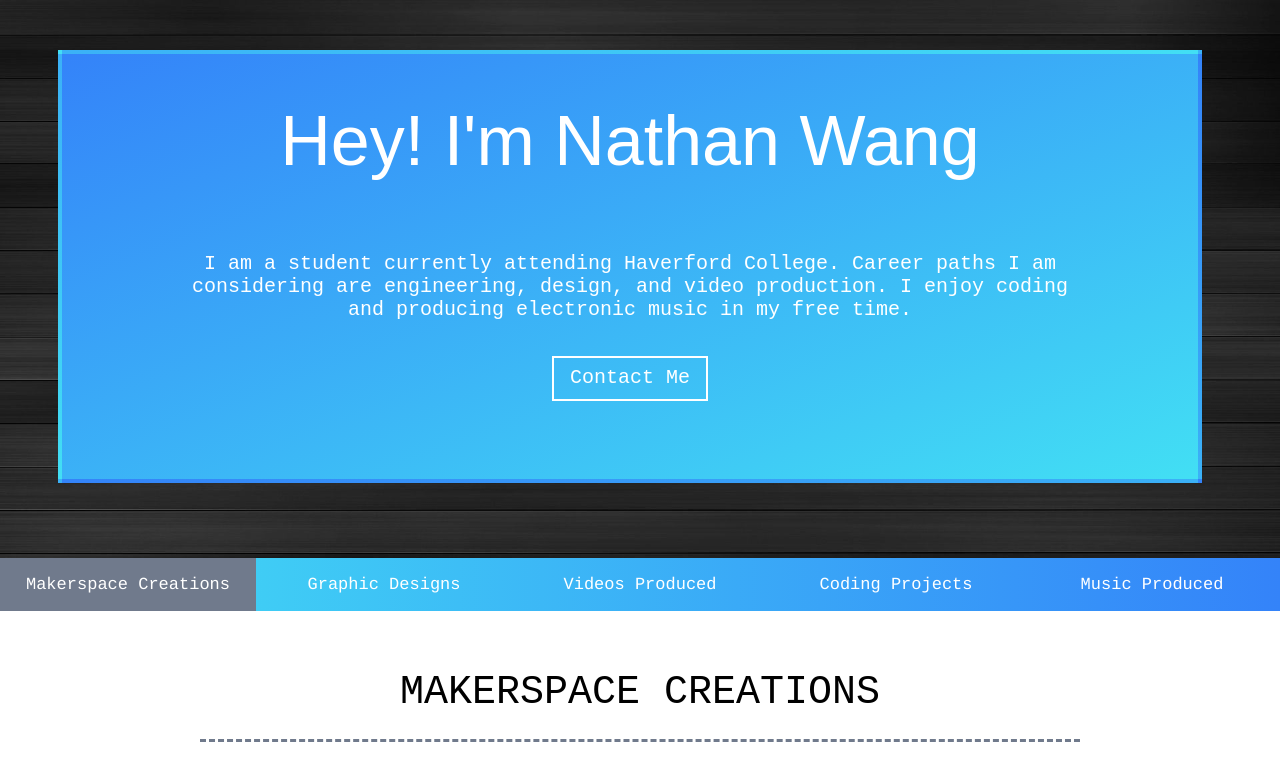
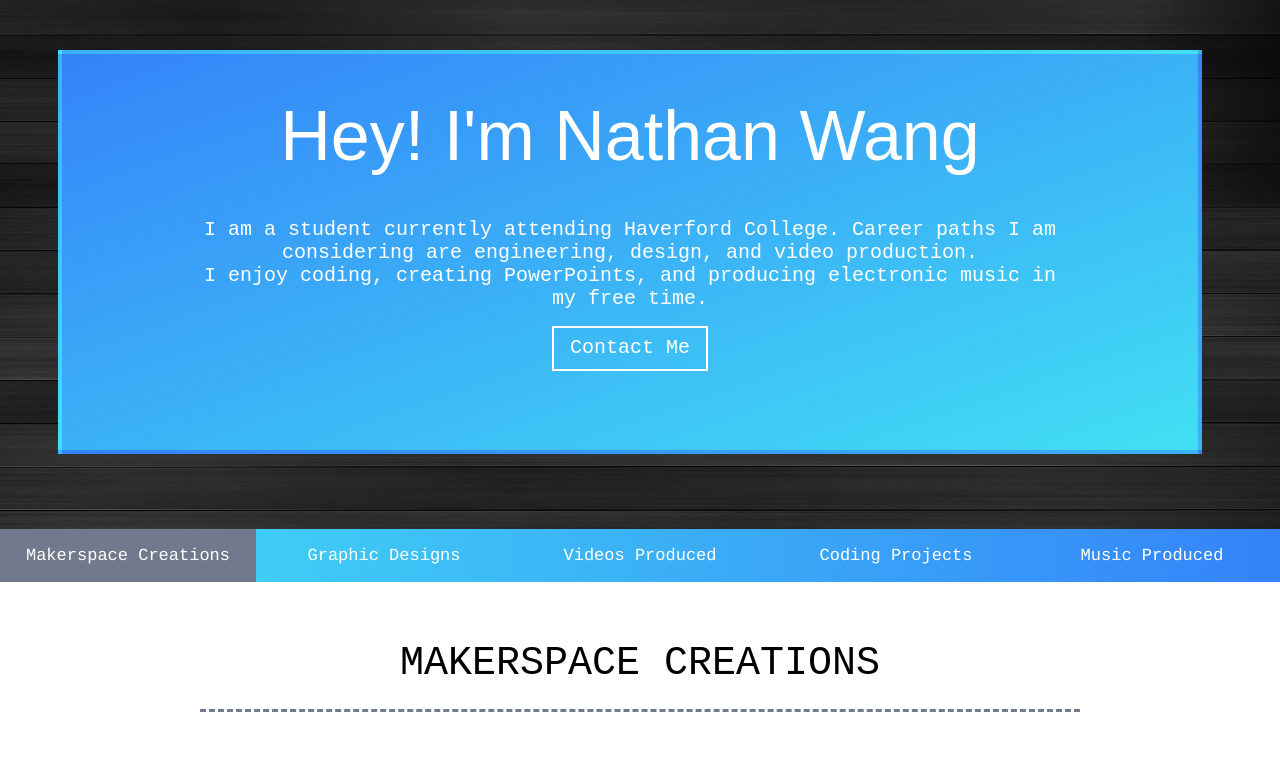
Before and after one commit to natewang36/natewang36.github.io, a plain HTML site: page index.html in a window 1280 px wide. Shown: the top 760 px of the page. Drawn offline with Linux system fonts and the light colour scheme.

Commit message:
6/8/2019 - 12:36AM. Small update.

```diff
--- a/index.html
+++ b/index.html
@@ -17,9 +17,14 @@ Here's where the real stuff starts -->
 <div id ="titlebox-desc">
   <div id = "mainhello-desc" class = 'text'>
     <h1>Hey! I'm Nathan Wang</h1>
-    <br><h2>I am a student currently attending Haverford College. Career paths I am considering are engineering, design, and video production. I enjoy coding and producing electronic music in my free time.</h2>
-    <br><a class="emailbutton" href="mailto:natewang36@gmail.com">Contact Me</a>
   </div>
+  <div id="centertext">
+    <h2>I am a student currently attending Haverford College. Career paths I am considering are engineering, design, and video production. <br>I enjoy coding, creating PowerPoints, and producing electronic music in my free time.</h2>
+  </div>
+  <div id="centertext">
+    <a class="emailbutton" href="mailto:natewang36@gmail.com">Contact Me</a>
+  </div>
+
 </div>
 </body>
 
@@ -100,18 +105,21 @@ Here's where the real stuff starts -->
 
           var sticky = navbar.offsetTop;
 
+          var page = document.getElementById("bodywhite-desc");
+
+          var toosticky = page.offsetTop;
+
+
           function myFunction() {
             if (window.pageYOffset >= sticky) {
               navbar.classList.add("sticky")
-            // if (window.pageYOffset <= sticky) {
-            //   navbar.classList.remove("sticky")
-
-            } else {
+            } else if (window.pageYOffset >= toosticky) {
+              navbar.classList.remove("sticky")
+            }
+              else {
               navbar.classList.remove("sticky");
             }
           }
-          window.onscroll = function() {myFunction(2)}
-
 
         </script>
 
--- a/style.css
+++ b/style.css
@@ -8,7 +8,9 @@
     background-repeat: no-repeat;
     background-size: cover;
   }
-
+  #centertext {
+    text-align: center;
+  }
   /* Big Titles */
   h1 {
       color: white;
@@ -16,7 +18,7 @@
       font-family: "Jazz LET", fantasy;
       font-weight: 2;
       font-size: 70px;
-      height: 70px;
+      line-height: 70px;
     }
   h2 {
       color: white;
```
